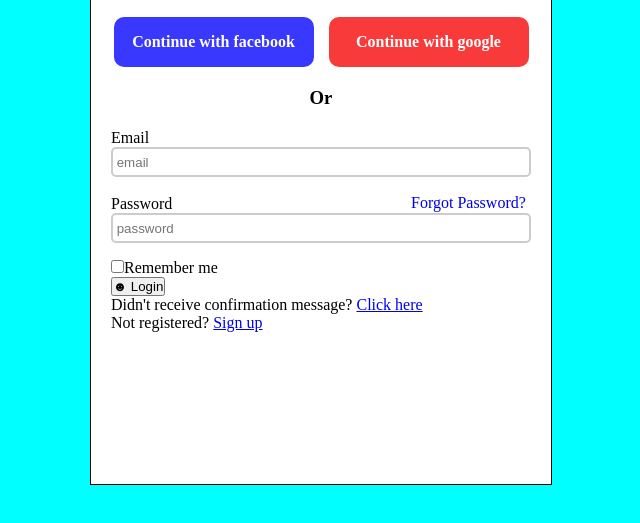
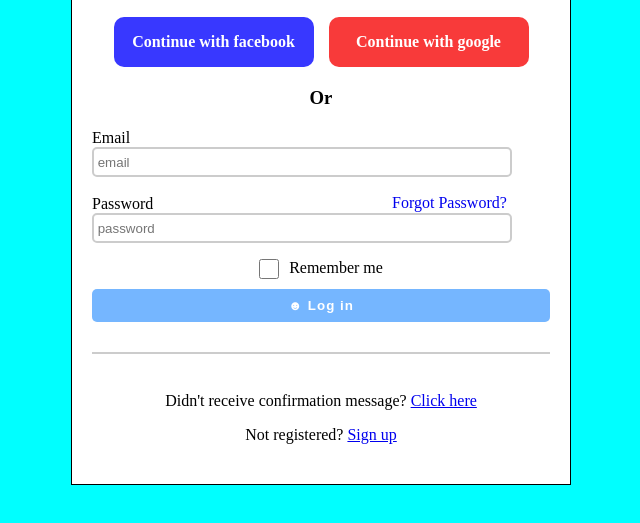
Before and after one commit to vilnyiptach/testing, a plain HTML site: page index.html in a window 1280 px wide. Shown: the part 215-738 px from the top of the page, without its empty margins (319-959 px from the left). Drawn offline with Linux system fonts and the light colour scheme.

Commit message:
added more CSS details to login page

```diff
--- a/index.html
+++ b/index.html
@@ -27,8 +27,8 @@
         <input type="password" id="password" class="upper" placeholder=" password" required>
       </form>
 
-    <div class="remember me"><input type="checkbox">Remember me</div>
-    <div class="submit"><button type="submit">&#9787 Login</button></div>
+    <div class="rememberMe"><input type="checkbox">Remember me</div>
+    <div class="submit"><button type="submit">&#9787 Log in</button></div>
     <div class="grayLine"></div>
     <div class="footer">
       <div class="receiveConfirmation"> Didn't receive confirmation message? <a href="#">Click here</a></div>
--- a/style.css
+++ b/style.css
@@ -37,6 +37,7 @@ h3{
   justify-content:center;
   gap:15px;
   margin-bottom: 10px;
+  user-select: none;
 }
 
 .links a{
@@ -44,7 +45,12 @@ h3{
   font-weight: 700;
   color: white;
 }
-
+.facebook:active{
+  background:rgb(45, 0, 248)
+}
+.google:active{
+  background:red
+}
 .links div{
   width:200px;
   height:50px;
@@ -102,3 +108,49 @@ h3{
 .forgetpassword a{
   text-decoration: none;
 }
+
+.rememberMe{
+  display: flex;
+  gap:10px;
+  justify-content: center;
+}
+
+.rememberMe input{
+  filter: hue-rotate(30deg);
+  width: 20px;
+  height:20px
+}
+
+.submit{
+  display: flex;
+  justify-content: center;
+  margin:10px 0;
+  background:hsl(212, 100%, 73%);
+  border-radius: 5px;
+  height: 33px;
+  margin-bottom: 30px;
+  user-select: none !important;
+}
+
+.submit button{
+  border: none;
+  background-color: hsl(212, 100%, 73%);
+  color: white;
+  font-weight: 600;
+  letter-spacing: 1px;
+}
+.submit:active{
+  background:blue;
+}
+.submit:active button{
+  background:blue;
+}
+.footer{
+  border-top:2px solid hsl(0, 0%, 80%);
+  padding-top:30px;
+  height:100px;
+  display: flex;
+  flex-wrap: wrap;
+  justify-content: center;
+  align-items:center ;
+}
```
